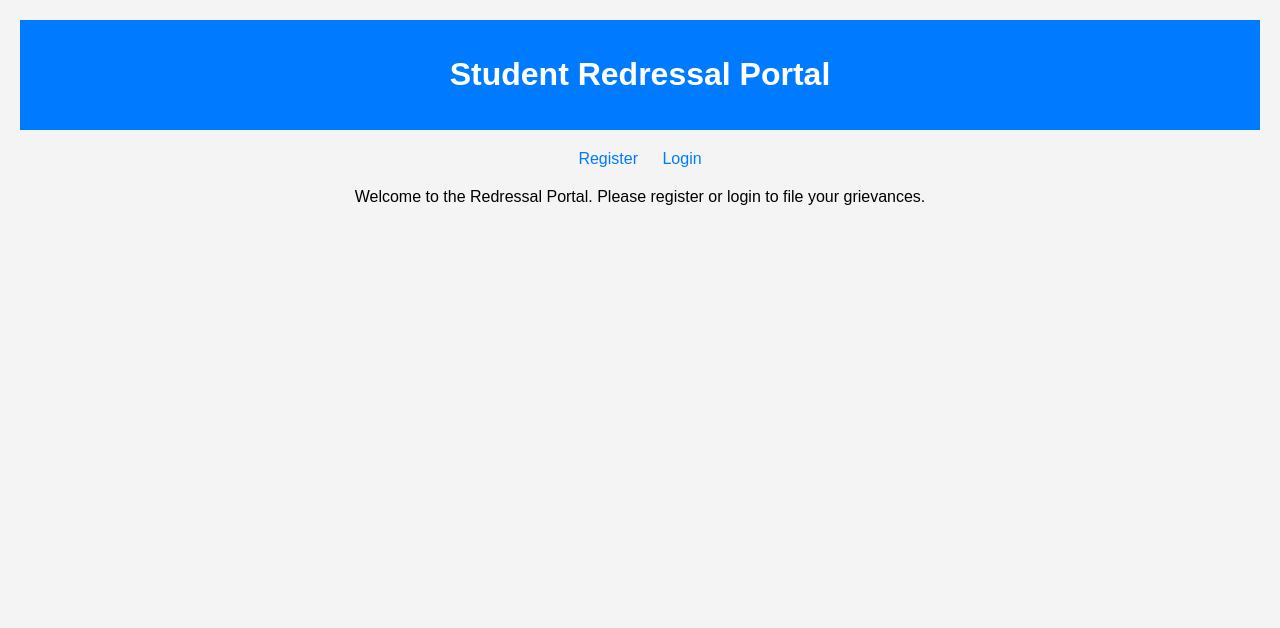
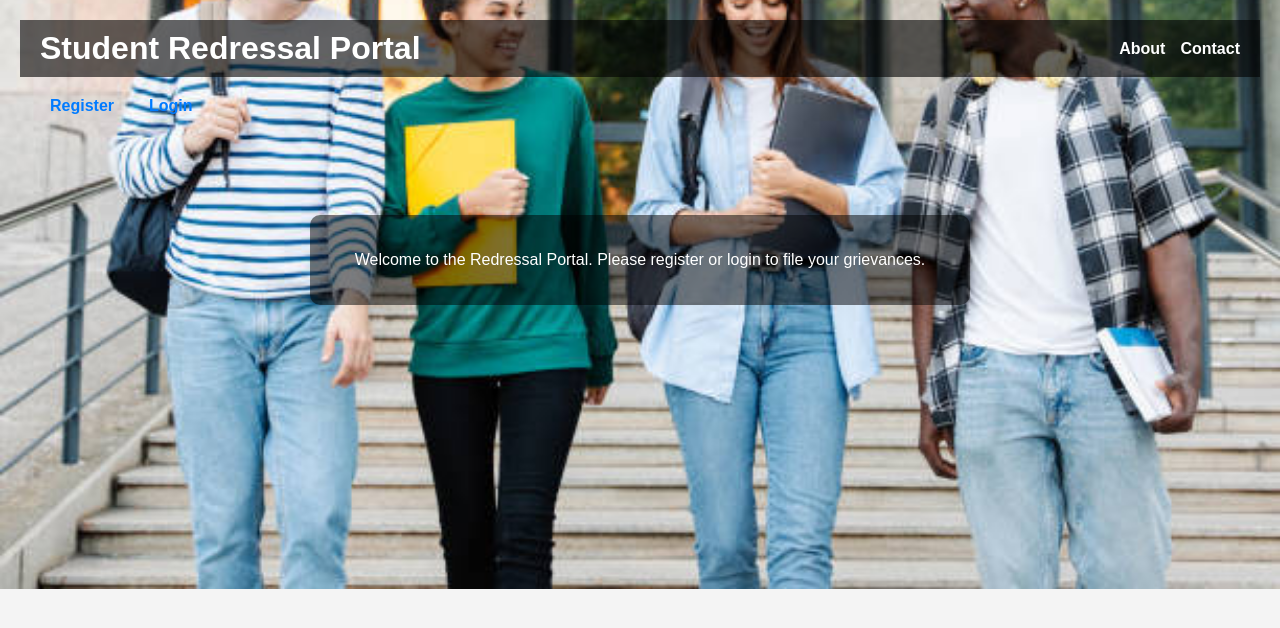
Before and after one commit to pseudovoster/grs, a plain HTML site: page index.html in a window 1280 px wide. Drawn offline with Linux system fonts and the light colour scheme.

Commit message:
index file updates

```diff
--- a/index.html
+++ b/index.html
@@ -4,17 +4,74 @@
   <meta charset="UTF-8">
   <title>Student Redressal Portal</title>
   <link rel="stylesheet" href="style.css">
+  <style>
+    body {
+      margin: 0;
+      font-family: Arial, sans-serif;
+      background-image: url('g.jpg'); /* Replace with your image file */
+      background-size: cover;
+      background-position: center;
+      background-repeat: no-repeat;
+      color: white;
+    }
+
+    header {
+      display: flex;
+      justify-content: space-between;
+      align-items: center;
+      background-color: rgba(0, 0, 0, 0.6);
+      padding: 10px 20px;
+    }
+
+    header h1 {
+      margin: 0;
+    }
+
+    .top-links {
+      display: flex;
+      gap: 15px;
+    }
+
+    nav {
+      margin: 20px;
+      display: flex;
+      gap: 15px;
+    }
+
+    a {
+      text-decoration: none;
+      color: white;
+      font-weight: bold;
+    }
+
+    main {
+      text-align: center;
+      margin-top: 100px;
+      background-color: rgba(0, 0, 0, 0.5);
+      padding: 20px;
+      border-radius: 10px;
+      width: 50%;
+      margin-left: auto;
+      margin-right: auto;
+    }
+  </style>
 </head>
 <body>
-  <header><h1>Student Redressal Portal</h1></header>
+  <header>
+    <h1>Student Redressal Portal</h1>
+    <div class="top-links">
+      <a href="about.html">About</a>
+      <a href="contact.html">Contact</a>
+    </div>
+  </header>
+
   <nav>
     <a href="signup.html">Register</a>
     <a href="login.html">Login</a>
   </nav>
+
   <main>
-    <center>
     <p>Welcome to the Redressal Portal. Please register or login to file your grievances.</p>
   </main>
-</center>
 </body>
 </html>
```
